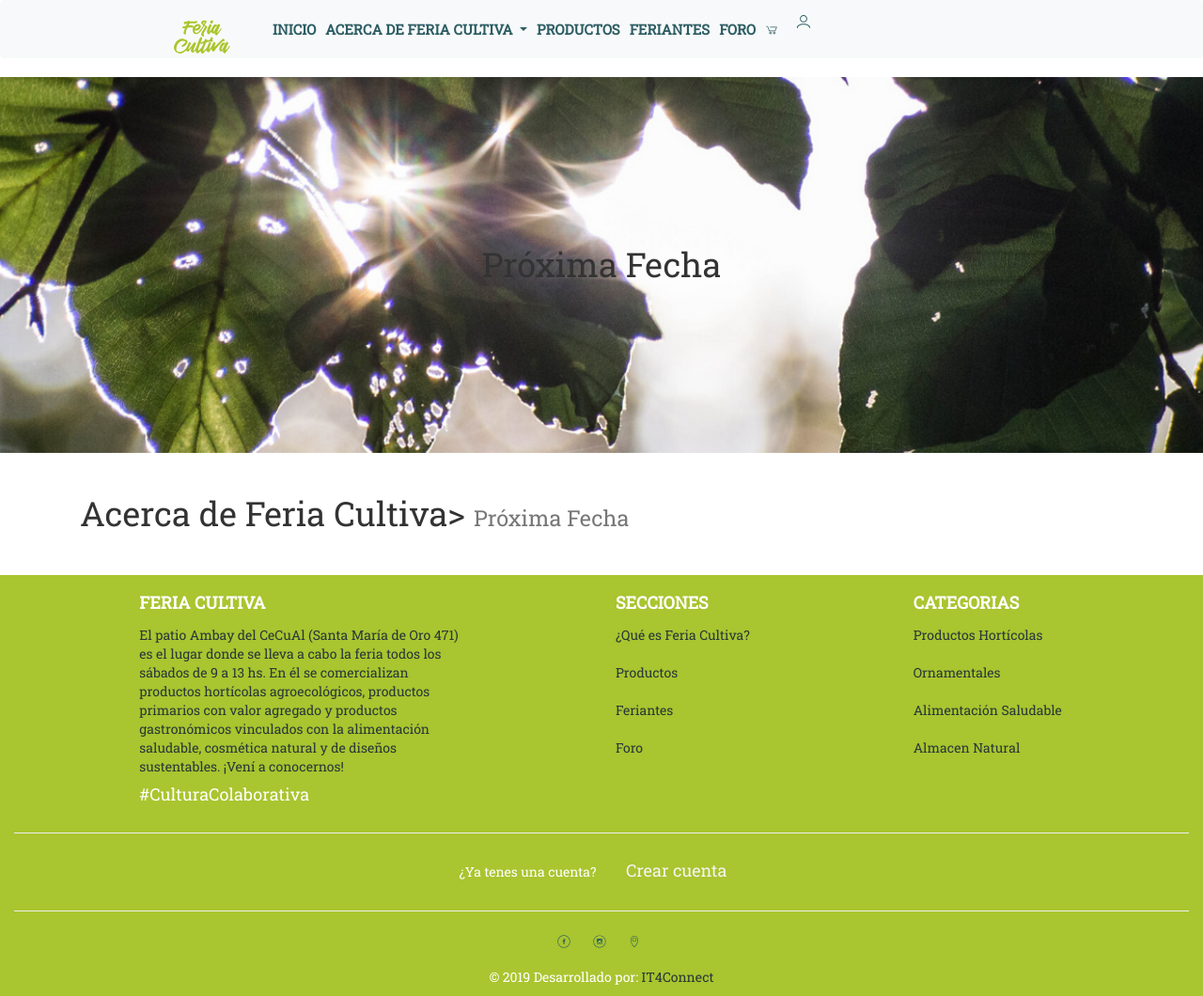
After one commit to EmaRuidiaz/Cecual, a Django app: template feriacultiva/templates/Historia/proxFecha.html in a window 1280 px wide. The commit adds this page. Shown: the whole page at 94% size. Run offline with Django 3.2, Linux system fonts and the light colour scheme; the template is opened without the code that fills it, so the values that code supplies are empty; parts of the project's set-up code (start-up, migrations or seed data) failed here and were passed over; some libraries are stand-ins or nearby versions.

Commit message:
Informativas sin terminar

```diff
--- /dev/null
+++ b/feriacultiva/statics/css/informativa.css
@@ -0,0 +1,16 @@
+body{
+   font-family: "Roboto Slab", serif;
+}
+.masthead {
+  height: 50vh;
+  min-height: 90px;
+  background-size: cover;
+  background-position: center;
+  background-repeat: no-repeat;
+  font-family: 'Roboto Slab', serif;
+}
+
+#titulo {
+	font-size: 60px;
+	color: #283739;
+}
--- /dev/null
+++ b/feriacultiva/templates/Historia/proxFecha.html
@@ -0,0 +1,37 @@
+{% extends 'base.html' %}
+{% load static %}
+{% block titulo %} Acerca de Feria Cultiva {% endblock titulo%}
+{% block contenido %}
+<head>
+  <link rel="stylesheet" type="text/css" href="{% static 'css/informativa.css' %}">
+</head>
+
+<header class="masthead" style="background-image: url({% static 'img/ambysalud1.png' %}) ">
+  <div class="container h-100">
+    <div class="row h-100 align-items-center">
+      <div class="col-12 text-center">
+        <h1 class="font-weight-light">Próxima Fecha</h1>
+        <p class="lead"></p>
+      </div>
+    </div>
+  </div>
+</header>
+
+
+<section class="py-5"><!-- Page Content -->
+	<div class="container"><!-- Container página principal -->
+       <h1 class="my-4"> Acerca de Feria Cultiva>
+       <small>Próxima Fecha</small>
+       </h1>
+
+
+
+
+
+
+
+	</div>
+</section>
+
+
+{% endblock contenido%}
```
Also changed, not shown: feriacultiva/templates/Historia/ambienteYsalud.html (added, +37 -0 lines), feriacultiva/statics/img/ambysalud.png (added), feriacultiva/statics/img/ambysalud1.png (added), feriacultiva/statics/img/historia.jpg (added), feriacultiva/statics/img/sobrefc.png (added), feriacultiva/statics/img/sobrefc1.png (added), feriacultiva/statics/img/tarjeta.png (added), feriacultiva/templates/Feriante/listarFeriantes.html (indentation only).
